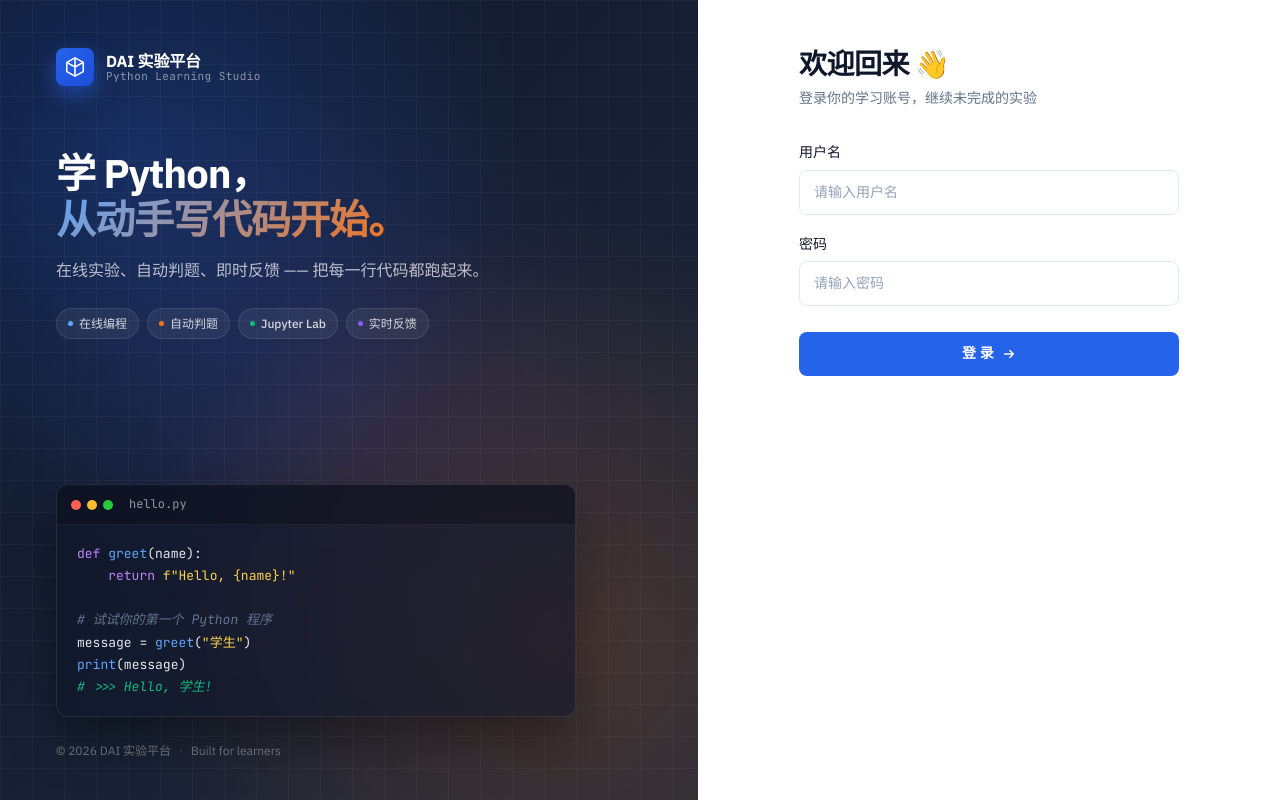
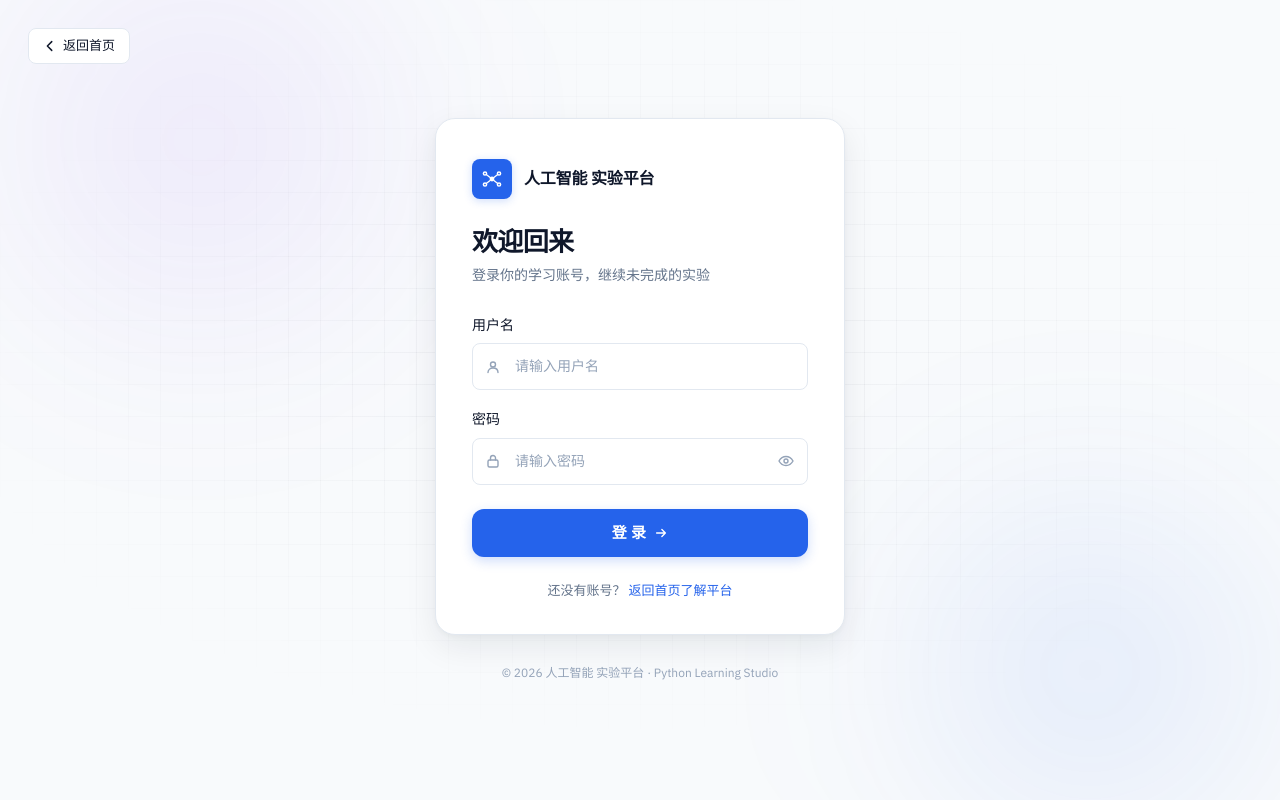
Before and after one commit to zxkk97984-creator/dai-experiment-platform, a Vue app in the folder frontend/: page /login in a window 1280 px wide. Built offline with nearby package versions, Linux system fonts and the light colour scheme.

Commit message:
fix: sync WelcomeView and LoginView from latest design updates
Co-Authored-By: Claude <noreply@anthropic.com>

```diff
--- a/frontend/src/views/LoginView.vue
+++ b/frontend/src/views/LoginView.vue
@@ -10,6 +10,7 @@ const username = ref('')
 const password = ref('')
 const error = ref('')
 const loading = ref(false)
+const showPwd = ref(false)
 
 const roleHome = { student: '/student/courses', teacher: '/teacher/courses', admin: '/admin/users' }
 
@@ -30,84 +31,49 @@ async function handleLogin() {
     loading.value = false
   }
 }
+
+function goWelcome() { router.push('/welcome') }
 </script>
 
 <template>
   <div class="login-page">
-    <!-- ── Left: brand / showcase ─────────────────────────────────────── -->
-    <section class="showcase">
-      <div class="showcase-bg"></div>
-      <div class="showcase-content">
-        <header class="brand">
+    <!-- Background layers -->
+    <div class="bg-grid"></div>
+    <div class="bg-glow bg-glow-a"></div>
+    <div class="bg-glow bg-glow-b"></div>
+
+    <!-- Back to welcome -->
+    <button class="back-btn" @click="goWelcome">
+      <svg width="14" height="14" viewBox="0 0 16 16" fill="none">
+        <path d="M10 3L5 8l5 5" stroke="currentColor" stroke-width="1.7" stroke-linecap="round" stroke-linejoin="round"/>
+      </svg>
+      返回首页
+    </button>
+
+    <!-- Login card -->
+    <div class="login-card">
+      <!-- Brand -->
+      <div class="card-brand">
         <div class="brand-mark">
-            <svg width="22" height="22" viewBox="0 0 24 24" fill="none">
-              <path d="M12 2L3 7v10l9 5 9-5V7l-9-5z" stroke="currentColor" stroke-width="1.7" stroke-linejoin="round"/>
-              <path d="M12 2v20 M3 7l9 5 9-5" stroke="currentColor" stroke-width="1.7" stroke-linejoin="round"/>
+          <svg width="24" height="24" viewBox="0 0 24 24" fill="none">
+            <circle cx="12" cy="12" r="2.4" fill="currentColor"/>
+            <circle cx="5" cy="6.5" r="1.6" stroke="currentColor" stroke-width="1.5"/>
+            <circle cx="5" cy="17.5" r="1.6" stroke="currentColor" stroke-width="1.5"/>
+            <circle cx="19" cy="6.5" r="1.6" stroke="currentColor" stroke-width="1.5"/>
+            <circle cx="19" cy="17.5" r="1.6" stroke="currentColor" stroke-width="1.5"/>
+            <path d="M6.3 7.5L10.1 10.5M6.3 16.5L10.1 13.5M17.7 7.5L13.9 10.5M17.7 16.5L13.9 13.5" stroke="currentColor" stroke-width="1.3" stroke-linecap="round"/>
           </svg>
         </div>
-          <div class="brand-text">
-            <span class="brand-name">DAI 实验平台</span>
-            <span class="brand-tag">Python Learning Studio</span>
-          </div>
-        </header>
-
-        <div class="hero">
-          <h1 class="hero-title">
-            学 Python，<br/>
-            <span class="hero-accent">从动手写代码开始。</span>
-          </h1>
-          <p class="hero-desc">
-            在线实验、自动判题、即时反馈 —— 把每一行代码都跑起来。
-          </p>
-          <div class="hero-tags">
-            <span class="hero-tag">
-              <span class="tag-dot"></span> 在线编程
-            </span>
-            <span class="hero-tag">
-              <span class="tag-dot"></span> 自动判题
-            </span>
-            <span class="hero-tag">
-              <span class="tag-dot"></span> Jupyter Lab
-            </span>
-            <span class="hero-tag">
-              <span class="tag-dot"></span> 实时反馈
-            </span>
-          </div>
+        <span class="brand-name">人工智能 实验平台</span>
       </div>
 
-        <!-- Code window mockup -->
-        <div class="code-window">
-          <div class="cw-bar">
-            <span class="cw-dot cw-dot-red"></span>
-            <span class="cw-dot cw-dot-yellow"></span>
-            <span class="cw-dot cw-dot-green"></span>
-            <span class="cw-name">hello.py</span>
-          </div>
-          <pre class="cw-body"><code><span class="c-kw">def</span> <span class="c-fn">greet</span>(name):
-    <span class="c-kw">return</span> <span class="c-str">f"Hello, {name}!"</span>
-
-<span class="c-cm"># 试试你的第一个 Python 程序</span>
-<span class="c-var">message</span> = <span class="c-fn">greet</span>(<span class="c-str">"学生"</span>)
-<span class="c-fn">print</span>(<span class="c-var">message</span>)
-<span class="c-out"># &gt;&gt;&gt; Hello, 学生!</span></code></pre>
+      <!-- Header -->
+      <div class="card-header">
+        <h1 class="card-title">欢迎回来</h1>
+        <p class="card-sub">登录你的学习账号，继续未完成的实验</p>
       </div>
 
-        <footer class="showcase-foot">
-          <span>© 2026 DAI 实验平台</span>
-          <span class="foot-sep">·</span>
-          <span>Built for learners</span>
-        </footer>
-      </div>
-    </section>
-
-    <!-- ── Right: form ────────────────────────────────────────────────── -->
-    <section class="form-panel">
-      <div class="form-inner">
-        <div class="form-header">
-          <h2 class="form-title">欢迎回来 👋</h2>
-          <p class="form-sub">登录你的学习账号，继续未完成的实验</p>
-        </div>
-
+      <!-- Form -->
       <form @submit.prevent="handleLogin" class="login-form">
         <transition name="error-slide">
           <div v-if="error" class="login-error" role="alert">
@@ -122,6 +88,11 @@ async function handleLogin() {
 
         <div class="field">
           <label for="login-username">用户名</label>
+          <div class="input-wrap">
+            <svg class="input-icon" width="16" height="16" viewBox="0 0 16 16" fill="none" aria-hidden="true">
+              <circle cx="8" cy="5.5" r="2.5" stroke="currentColor" stroke-width="1.4"/>
+              <path d="M3 13.5c0-2.8 2.2-4.5 5-4.5s5 1.7 5 4.5" stroke="currentColor" stroke-width="1.4" stroke-linecap="round"/>
+            </svg>
             <input
               id="login-username"
               v-model="username"
@@ -130,16 +101,33 @@ async function handleLogin() {
               autocomplete="username"
             />
           </div>
+        </div>
 
         <div class="field">
           <label for="login-password">密码</label>
+          <div class="input-wrap">
+            <svg class="input-icon" width="16" height="16" viewBox="0 0 16 16" fill="none" aria-hidden="true">
+              <rect x="3" y="7" width="10" height="7" rx="1.5" stroke="currentColor" stroke-width="1.4"/>
+              <path d="M5.5 7V5a2.5 2.5 0 015 0v2" stroke="currentColor" stroke-width="1.4" stroke-linecap="round"/>
+            </svg>
             <input
               id="login-password"
               v-model="password"
-              type="password"
+              :type="showPwd ? 'text' : 'password'"
               placeholder="请输入密码"
               autocomplete="current-password"
             />
+            <button type="button" class="pwd-toggle" @click="showPwd = !showPwd" :aria-label="showPwd ? '隐藏密码' : '显示密码'">
+              <svg v-if="!showPwd" width="16" height="16" viewBox="0 0 16 16" fill="none">
+                <path d="M1 8s2.5-4.5 7-4.5S15 8 15 8s-2.5 4.5-7 4.5S1 8 1 8z" stroke="currentColor" stroke-width="1.4"/>
+                <circle cx="8" cy="8" r="2" stroke="currentColor" stroke-width="1.4"/>
+              </svg>
+              <svg v-else width="16" height="16" viewBox="0 0 16 16" fill="none">
+                <path d="M1 8s2.5-4.5 7-4.5S15 8 15 8s-2.5 4.5-7 4.5S1 8 1 8z" stroke="currentColor" stroke-width="1.4"/>
+                <path d="M2 2l12 12" stroke="currentColor" stroke-width="1.4" stroke-linecap="round"/>
+              </svg>
+            </button>
+          </div>
         </div>
 
         <button type="submit" class="login-btn" :disabled="loading">
@@ -156,227 +144,136 @@ async function handleLogin() {
         </button>
       </form>
 
-        <div class="form-foot"></div>
+      <p class="card-foot">
+        还没有账号？
+        <a href="#" @click.prevent="goWelcome">返回首页了解平台</a>
+      </p>
     </div>
-    </section>
+
+    <footer class="page-foot">
+      <span>© 2026 人工智能 实验平台 · Python Learning Studio</span>
+    </footer>
   </div>
 </template>
 
 <style scoped>
 /* ═══════════════════════════════════════════════════════════════════════
-   Login — Modern Python Learning Studio
-   Left: deep gradient with code window mockup.
-   Right: clean form panel.
+   Login — 与首页一致的明亮轻量教育科技风
+   复用全局 tokens：--paper #F8FAFC / --primary #2563EB / --ink #0F172A
+   / --text-secondary #64748B / --border #E2E8F0 / --radius-xl 16px
    ═══════════════════════════════════════════════════════════════════════ */
-
 .login-page {
   min-height: 100vh;
-  display: grid;
-  grid-template-columns: 1.2fr 1fr;
   background: var(--paper);
+  display: flex;
+  flex-direction: column;
+  align-items: center;
+  justify-content: center;
+  position: relative;
+  overflow: hidden;
+  padding: 40px 24px;
+  color: var(--ink);
+  font-family: var(--font-body);
 }
 
-/* ── Showcase (left) ─────────────────────────────────────────────────── */
-.showcase {
-  position: relative;
-  overflow: hidden;
-  background: #0F172A;
-  display: flex;
-  align-items: stretch;
+/* ── 背景装饰：极浅蓝紫渐变 + 极淡网格（同首页） ─────────────────── */
+.bg-grid {
+  position: absolute; inset: 0;
+  background-image:
+    linear-gradient(rgba(15, 23, 42, 0.035) 1px, transparent 1px),
+    linear-gradient(90deg, rgba(15, 23, 42, 0.035) 1px, transparent 1px);
+  background-size: 32px 32px;
+  pointer-events: none;
+  mask-image: radial-gradient(ellipse 70% 60% at 50% 45%, #000 25%, transparent 80%);
+}
+.bg-glow {
+  position: absolute;
+  border-radius: 50%;
+  filter: blur(90px);
+  pointer-events: none;
+}
+.bg-glow-a {
+  width: 560px; height: 560px;
+  top: -140px; left: -80px;
+  background: radial-gradient(circle, rgba(124, 58, 237, 0.10) 0%, transparent 70%);
+}
+.bg-glow-b {
+  width: 500px; height: 500px;
+  bottom: -120px; right: -60px;
+  background: radial-gradient(circle, rgba(37, 99, 235, 0.12) 0%, transparent 70%);
 }
 
-.showcase-bg {
-  position: absolute; inset: 0;
-  background:
-    radial-gradient(circle at 20% 20%, rgba(37, 99, 235, 0.28) 0%, transparent 45%),
-    radial-gradient(circle at 80% 80%, rgba(249, 115, 22, 0.20) 0%, transparent 50%),
-    radial-gradient(circle at 50% 50%, rgba(139, 92, 246, 0.10) 0%, transparent 60%),
-    linear-gradient(135deg, #0F172A 0%, #1E293B 100%);
+/* ── 返回首页按钮（浅色描边） ─────────────────────────────────────── */
+.back-btn {
+  position: absolute; top: 28px; left: 28px;
+  z-index: 3;
+  display: inline-flex; align-items: center; gap: 6px;
+  padding: 8px 14px;
+  background: var(--surface);
+  border: 1px solid var(--border);
+  border-radius: var(--radius-md);
+  color: var(--ink);
+  font-family: var(--font-body);
+  font-size: 13px;
+  font-weight: 500;
+  cursor: pointer;
+  transition: border-color var(--duration-fast) var(--ease-out),
+              box-shadow var(--duration-fast) var(--ease-out);
+}
+.back-btn:hover {
+  border-color: var(--primary);
+  box-shadow: 0 0 0 3px rgba(37, 99, 235, 0.10);
 }
 
-.showcase-bg::before {
-  content: '';
-  position: absolute; inset: 0;
-  background-image:
-    linear-gradient(rgba(255, 255, 255, 0.03) 1px, transparent 1px),
-    linear-gradient(90deg, rgba(255, 255, 255, 0.03) 1px, transparent 1px);
-  background-size: 32px 32px;
+/* ── 卡片（纯白 + 细边框 + 柔和阴影，无玻璃拟态） ─────────────────── */
+.login-card {
+  position: relative; z-index: 2;
+  width: 100%;
+  max-width: 410px;
+  background: var(--surface);
+  border: 1px solid var(--border);
+  border-radius: var(--radius-2xl);
+  padding: 40px 36px 32px;
+  box-shadow: 0 12px 32px rgba(15, 23, 42, 0.08),
+              0 2px 6px rgba(15, 23, 42, 0.04);
+  animation: fade-up 480ms var(--ease-out) both;
 }
-
-.showcase-content {
-  position: relative;
-  z-index: 1;
-  padding: 48px 56px 40px;
-  display: flex;
-  flex-direction: column;
-  width: 100%;
-  color: #FFFFFF;
+@keyframes fade-up {
+  from { opacity: 0; transform: translateY(12px); }
+  to   { opacity: 1; transform: translateY(0); }
 }
 
 /* Brand */
-.brand {
+.card-brand {
   display: flex; align-items: center; gap: 12px;
-  margin-bottom: 64px;
+  margin-bottom: 28px;
 }
 .brand-mark {
-  width: 38px; height: 38px;
+  width: 40px; height: 40px;
   border-radius: var(--radius-md);
-  background: linear-gradient(135deg, #2563EB 0%, #1D4ED8 100%);
+  background: var(--primary);
   display: flex; align-items: center; justify-content: center;
   color: #FFFFFF;
-  flex-shrink: 0;
-  box-shadow: 0 8px 20px rgba(37, 99, 235, 0.5);
-}
-.brand-text {
-  display: flex; flex-direction: column; gap: 2px;
+  box-shadow: 0 2px 8px rgba(37, 99, 235, 0.22);
 }
 .brand-name {
   font-size: 16px;
-  font-weight: 700;
-  color: #FFFFFF;
+  font-weight: 600;
+  color: var(--ink);
   letter-spacing: -0.01em;
-  line-height: 1;
-}
-.brand-tag {
-  font-size: 11px;
-  color: rgba(255, 255, 255, 0.5);
-  font-family: var(--font-mono);
-  letter-spacing: 0.04em;
-  line-height: 1;
 }
 
-/* Hero */
-.hero {
-  margin-bottom: 40px;
-}
-.hero-title {
-  font-size: 40px;
-  font-weight: 700;
-  color: #FFFFFF;
-  letter-spacing: -0.025em;
-  line-height: 1.15;
-  margin: 0 0 16px;
-}
-.hero-accent {
-  background: linear-gradient(135deg, #60A5FA 0%, #F97316 100%);
-  -webkit-background-clip: text;
-  background-clip: text;
-  -webkit-text-fill-color: transparent;
-  color: transparent;
-}
-.hero-desc {
-  font-size: 16px;
-  color: rgba(255, 255, 255, 0.7);
-  line-height: 1.6;
-  margin: 0 0 24px;
-  max-width: 460px;
-}
-.hero-tags {
-  display: flex; flex-wrap: wrap; gap: 8px;
-}
-.hero-tag {
-  display: inline-flex; align-items: center; gap: 6px;
-  padding: 5px 11px;
-  background: rgba(255, 255, 255, 0.06);
-  border: 1px solid rgba(255, 255, 255, 0.1);
-  border-radius: var(--radius-full);
-  font-size: 12px;
-  color: rgba(255, 255, 255, 0.8);
-  font-weight: 500;
-}
-.tag-dot {
-  width: 5px; height: 5px;
-  border-radius: 50%;
-  background: #60A5FA;
-}
-.hero-tag:nth-child(2) .tag-dot { background: #F97316; }
-.hero-tag:nth-child(3) .tag-dot { background: #10B981; }
-.hero-tag:nth-child(4) .tag-dot { background: #8B5CF6; }
-
-/* Code window mockup */
-.code-window {
-  background: rgba(15, 23, 42, 0.6);
-  border: 1px solid rgba(255, 255, 255, 0.08);
-  border-radius: var(--radius-lg);
-  overflow: hidden;
-  backdrop-filter: blur(8px);
-  box-shadow: 0 24px 48px rgba(0, 0, 0, 0.35);
-  margin-top: auto;
-  max-width: 520px;
-}
-.cw-bar {
-  display: flex; align-items: center; gap: 6px;
-  padding: 10px 14px;
-  background: rgba(0, 0, 0, 0.25);
-  border-bottom: 1px solid rgba(255, 255, 255, 0.06);
-}
-.cw-dot {
-  width: 10px; height: 10px;
-  border-radius: 50%;
-}
-.cw-dot-red    { background: #FF5F57; }
-.cw-dot-yellow { background: #FEBC2E; }
-.cw-dot-green  { background: #28C840; }
-.cw-name {
-  margin-left: 10px;
-  font-size: 12px;
-  color: rgba(255, 255, 255, 0.55);
-  font-family: var(--font-mono);
-}
-.cw-body {
-  padding: 18px 20px;
-  font-family: var(--font-mono);
-  font-size: 13px;
-  line-height: 1.7;
-  color: #E2E8F0;
-  margin: 0;
-}
-.cw-body code { background: none; border: none; padding: 0; color: inherit; font-size: inherit; }
-
-/* Syntax colors */
-.c-kw  { color: #C084FC; }   /* keyword: def, return */
-.c-fn  { color: #60A5FA; }   /* function name */
-.c-str { color: #FCD34D; }   /* string */
-.c-cm  { color: #64748B; font-style: italic; }   /* comment */
-.c-var { color: #E2E8F0; }   /* variable */
-.c-out { color: #10B981; font-style: italic; }   /* output */
-
-/* Footer */
-.showcase-foot {
-  margin-top: 24px;
-  display: flex; align-items: center; gap: 8px;
-  font-size: 12px;
-  color: rgba(255, 255, 255, 0.4);
-}
-.foot-sep { color: rgba(255, 255, 255, 0.2); }
-
-/* ── Form panel (right) ──────────────────────────────────────────────── */
-.form-panel {
-  background: var(--surface);
-  display: flex;
-  align-items: center;
-  justify-content: center;
-  padding: 48px 56px;
-}
-
-.form-inner {
-  width: 100%;
-  max-width: 380px;
-  display: flex;
-  flex-direction: column;
-  min-height: 100%;
-}
-
-.form-header { margin-bottom: 32px; }
-.form-title {
-  font-size: 28px;
+/* Header */
+.card-header { margin-bottom: 28px; }
+.card-title {
+  font-size: 26px;
   font-weight: 700;
   color: var(--ink);
-  letter-spacing: -0.02em;
+  letter-spacing: -0.025em;
   line-height: 1.15;
   margin: 0 0 8px;
 }
-.form-sub {
+.card-sub {
   font-size: 14px;
   color: var(--text-secondary);
   line-height: 1.5;
@@ -388,7 +285,6 @@ async function handleLogin() {
   display: flex;
   flex-direction: column;
   gap: 18px;
-  flex: 1;
 }
 
 .field { display: flex; flex-direction: column; }
@@ -396,11 +292,25 @@ async function handleLogin() {
   font-size: var(--text-sm);
   font-weight: 500;
   color: var(--ink);
-  margin-bottom: 6px;
+  margin-bottom: 7px;
 }
+.input-wrap {
+  position: relative;
+  display: flex;
+  align-items: center;
+}
+.input-icon {
+  position: absolute;
+  left: 13px;
+  color: var(--text-tertiary);
+  pointer-events: none;
+  transition: color var(--duration-fast) var(--ease-out);
+}
+.input-wrap:focus-within .input-icon { color: var(--primary); }
+
 .field input {
   width: 100%;
-  padding: 11px 14px;
+  padding: 12px 14px 12px 42px;
   background: var(--surface);
   border: 1px solid var(--border);
   border-radius: var(--radius-md);
@@ -415,8 +325,23 @@ async function handleLogin() {
 .field input:focus {
   outline: none;
   border-color: var(--primary);
-  box-shadow: var(--shadow-glow-primary);
+  box-shadow: 0 0 0 3px rgba(37, 99, 235, 0.12);
 }
+
+/* Password toggle */
+.pwd-toggle {
+  position: absolute;
+  right: 10px;
+  background: none;
+  border: none;
+  padding: 4px;
+  color: var(--text-tertiary);
+  cursor: pointer;
+  display: flex; align-items: center;
+  border-radius: var(--radius-sm);
+  transition: color var(--duration-fast) var(--ease-out);
+}
+.pwd-toggle:hover { color: var(--text-secondary); }
 
 /* Error */
 .login-error {
@@ -431,60 +356,74 @@ async function handleLogin() {
   font-weight: 500;
   border: 1px solid rgba(239, 68, 68, 0.2);
 }
-
 .error-slide-enter-active { transition: all var(--duration-normal) var(--ease-out); }
 .error-slide-leave-active { transition: all var(--duration-fast) var(--ease-out); }
 .error-slide-enter-from { opacity: 0; transform: translateY(-6px); }
 .error-slide-leave-to { opacity: 0; }
 
-/* Button */
+/* Button（纯蓝 + 柔和阴影，无荧光） */
 .login-btn {
   width: 100%;
-  padding: 12px;
+  height: 48px;
+  padding: 0 16px;
   background: var(--primary);
   border: none;
-  border-radius: var(--radius-md);
+  border-radius: var(--radius-lg);
   color: #FFFFFF;
   font-family: var(--font-body);
-  font-size: 14px;
+  font-size: 15px;
   font-weight: 600;
   letter-spacing: 0.02em;
   cursor: pointer;
-  margin-top: 8px;
+  margin-top: 6px;
   display: inline-flex; align-items: center; justify-content: center; gap: 8px;
-  transition: background var(--duration-fast) var(--ease-out),
-              box-shadow var(--duration-fast) var(--ease-out),
-              transform var(--duration-fast) var(--ease-out);
+  box-shadow: 0 4px 12px rgba(37, 99, 235, 0.22);
+  transition: background var(--duration-normal) var(--ease-out),
+              box-shadow var(--duration-normal) var(--ease-out),
+              transform var(--duration-normal) var(--ease-out);
 }
 .login-btn:hover:not(:disabled) {
   background: var(--primary-dark);
-  box-shadow: 0 8px 20px rgba(37, 99, 235, 0.32);
-  transform: translateY(-1px);
+  box-shadow: 0 8px 20px rgba(37, 99, 235, 0.30);
+  transform: translateY(-2px);
 }
-.login-btn:active:not(:disabled) { transform: translateY(0); }
+.login-btn:active:not(:disabled) {
+  transform: translateY(0);
+  box-shadow: 0 2px 6px rgba(37, 99, 235, 0.20);
+}
 .login-btn:disabled { opacity: 0.5; cursor: not-allowed; transform: none; box-shadow: none; }
 
 /* Footer */
-.form-foot {
-  margin-top: auto;
-  padding-top: 32px;
-  display: flex;
-  flex-direction: column;
-  gap: 12px;
+.card-foot {
+  margin: 24px 0 0;
+  text-align: center;
+  font-size: 13px;
+  color: var(--text-secondary);
 }
-/* ── Responsive ──────────────────────────────────────────────────────── */
-@media (max-width: 960px) {
-  .login-page { grid-template-columns: 1fr; }
-  .showcase {
-    padding: 32px 24px;
-    min-height: 360px;
+.card-foot a {
+  color: var(--primary);
+  font-weight: 500;
+  text-decoration: none;
 }
-  .showcase-content { padding: 0; }
-  .brand { margin-bottom: 24px; }
-  .hero-title { font-size: 28px; }
-  .hero-desc { font-size: 14px; margin-bottom: 16px; }
-  .code-window { display: none; }
-  .form-panel { padding: 32px 24px; }
-  .form-inner { min-height: auto; max-width: 100%; }
+.card-foot a:hover { text-decoration: underline; }
+
+/* Page footer（深色文字） */
+.page-foot {
+  position: relative; z-index: 2;
+  margin-top: 28px;
+  font-size: 12px;
+  color: var(--text-tertiary);
+}
+
+/* ── 响应式 ─────────────────────────────────────────────────────────── */
+@media (max-width: 480px) {
+  .login-card { padding: 32px 24px 24px; }
+  .card-title { font-size: 22px; }
+  .back-btn { top: 20px; left: 20px; }
+}
+
+@media (prefers-reduced-motion: reduce) {
+  .login-card { animation: none; }
+  .login-btn:hover:not(:disabled) { transform: none; }
 }
 </style>
```
Lines whose indentation alone changed are shown as unchanged.
